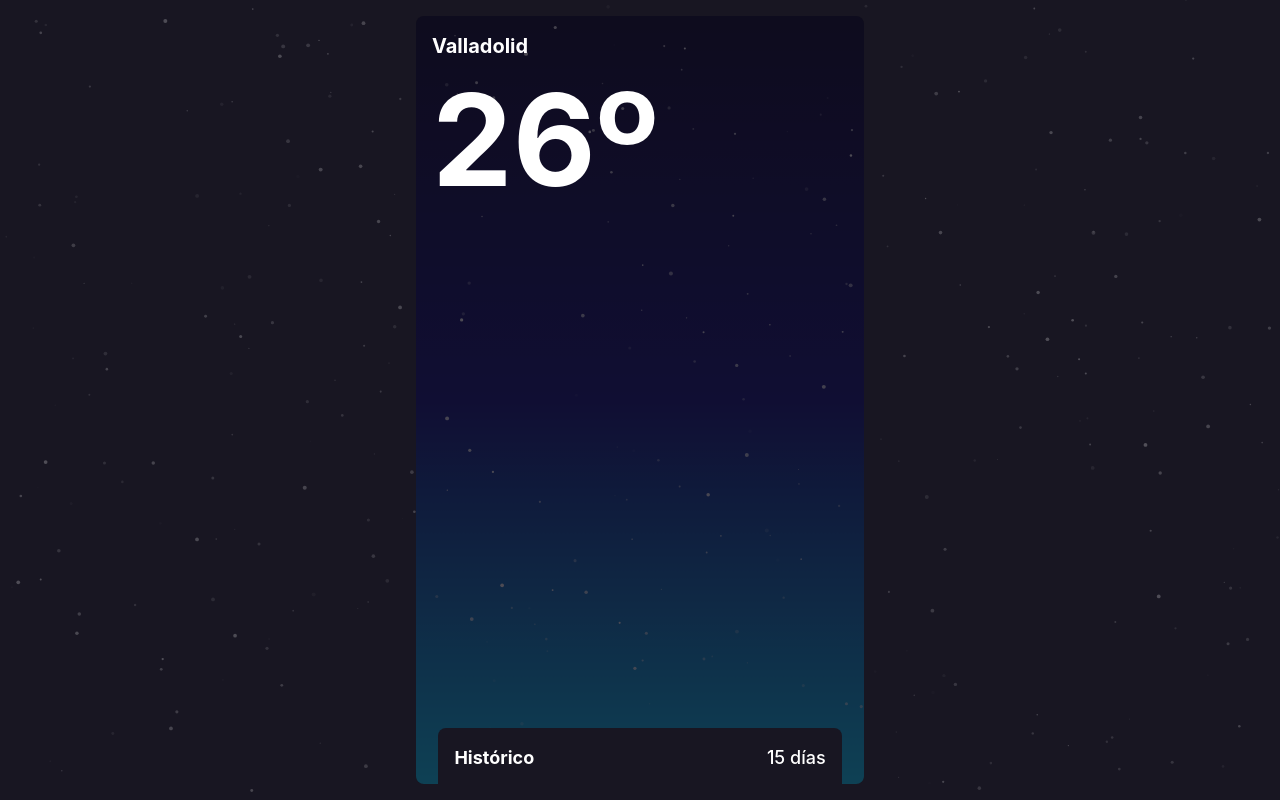
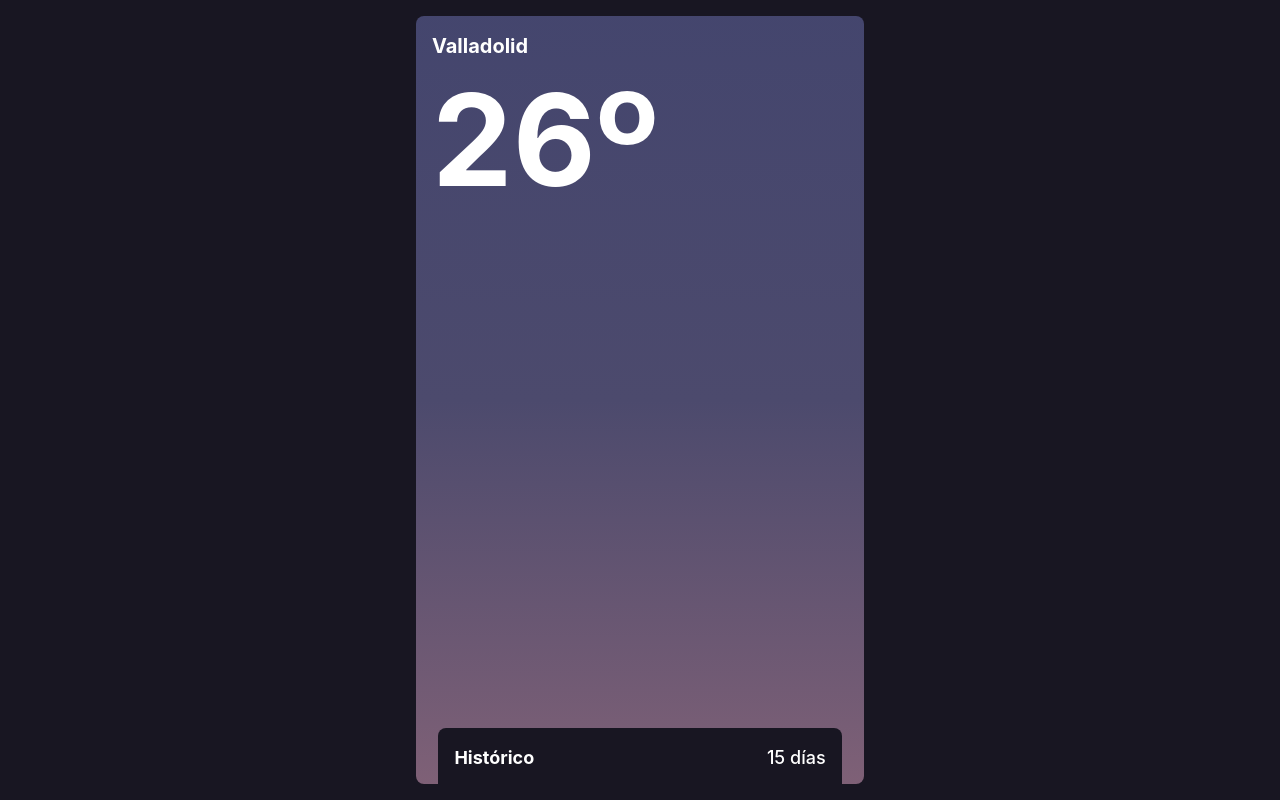
Before and after one commit to nachoaldamav/weather-app, a Next.js app: page / in a window 1280 px wide. Built offline with nearby package versions, Linux system fonts and the light colour scheme.

Commit message:
Added dynamic gradients

```diff
--- a/components/backgroundGradient.tsx
+++ b/components/backgroundGradient.tsx
@@ -1,5 +1,4 @@
-import { motion } from 'framer-motion'
-import { useEffect, useRef } from 'react'
+import { AnimatePresence, motion } from 'framer-motion'
 import Particles from 'react-tsparticles'
 import { loadFull } from 'tsparticles'
 import { tsParticles } from 'tsparticles-engine'
@@ -8,38 +7,54 @@ const gradients = [
   {
     id: 'sunset',
     colors: ['#fcb045', '#fd1d1d', '#833ab4'],
+    opacity: 0.5,
   },
   {
     id: 'night',
     colors: ['#020024', '#090979', '#00d4ff'],
     decoration: <Stars />,
+    opacity: 0.5,
+  },
+  {
+    id: 'day',
+    colors: ['#b7eaff', '#94dfff'],
+    opacity: 0.75,
+  },
+  {
+    id: 'sunrise',
+    colors: ['#757abf', '#8583be', '#eab0d1'],
+    opacity: 0.5,
   },
 ]
 
 export default function GenerateGradient({ type }: { type: string }) {
   const gradient = gradients.find((g) => g.id === type)
   return (
+    <span className="absolute top-0 left-0 z-[5] h-full w-full rounded-lg">
+      <AnimatePresence>
         <motion.span
-      className="absolute top-0 left-0 z-[5] h-full w-full rounded-lg opacity-25"
+          className="absolute top-0 left-0 z-[5] h-full w-full rounded-lg"
           animate={{
             background: `linear-gradient(to bottom, ${gradient?.colors.join(
               ', '
             )})`,
+            opacity: gradient?.opacity || 0.5,
           }}
           transition={{
             ease: 'easeInOut',
             duration: 1,
           }}
-    >
+        ></motion.span>
+      </AnimatePresence>
       <span className="absolute top-0 left-0 h-full w-full">
-        {gradient?.decoration}
+        <AnimatePresence>{gradient?.decoration}</AnimatePresence>
       </span>
-    </motion.span>
+    </span>
   )
 }
 
 function Stars() {
-  const particlesInit = async (main) => {
+  const particlesInit = async (main: any) => {
     console.log(main)
 
     // you can initialize the tsParticles instance (main) here, adding custom shapes or presets
@@ -48,12 +63,31 @@ function Stars() {
     await loadFull(tsParticles)
   }
   return (
-    <span className="absolute top-0 left-0 h-full w-full opacity-100">
+    <motion.span
+      className="absolute top-0 left-0 h-full w-full"
+      initial={{
+        opacity: 0,
+      }}
+      animate={{
+        opacity: 1,
+      }}
+      transition={{
+        ease: 'easeInOut',
+        duration: 1,
+      }}
+      exit={{
+        opacity: 0,
+      }}
+    >
       <Particles
         id="tsparticles"
         className="absolute top-0 left-0 h-full w-full"
         init={particlesInit}
         options={{
+          background: {
+            color: '#020024',
+            opacity: 0.5,
+          },
           detectRetina: false,
           fpsLimit: 30,
           interactivity: {
@@ -100,6 +134,6 @@ function Stars() {
           },
         }}
       />
-    </span>
+    </motion.span>
   )
 }
--- a/pages/index.tsx
+++ b/pages/index.tsx
@@ -1,12 +1,17 @@
 import { useState } from 'react'
 import { motion } from 'framer-motion'
 import GenerateGradient from '../components/backgroundGradient'
+import getCurrentPeriod from '../utils/getCurrentPeriod'
 
 export default function HomePage() {
   const [cardPosition, setCardPosition] = useState(-200)
+  const currentPeriod = getCurrentPeriod()
+
+  console.log(currentPeriod)
+
   return (
     <div className="relative flex h-full w-full flex-col p-4">
-      <GenerateGradient type="night" />
+      <GenerateGradient type={currentPeriod} />
       <div className="z-10 flex flex-col">
         <h1 className="text-xl font-bold">Valladolid</h1>
         <h2 className="mt-4 text-9xl font-bold">26º</h2>
--- /dev/null
+++ b/utils/getCurrentPeriod.ts
@@ -0,0 +1,44 @@
+const periods = [
+  {
+    type: 'sunrise',
+    start: 6,
+    end: 10,
+  },
+  {
+    type: 'day',
+    start: 10,
+    end: 19,
+  },
+  {
+    type: 'sunset',
+    start: 19,
+    end: 23,
+  },
+  {
+    type: 'night',
+    start: 23,
+    end: 6,
+  },
+]
+
+export default function getCurrentPeriod() {
+  const now = new Date()
+  const hour = now.getHours()
+
+  const currentPeriod = periods.find((p) => {
+    if (hour >= p.start && hour <= p.end) {
+      return true
+    } else {
+      return false
+    }
+  })
+
+  return currentPeriod?.type || 'day'
+}
+
+enum Period {
+  sunrise,
+  day,
+  sunset,
+  night,
+}
```
Lines whose indentation alone changed are shown as unchanged.
